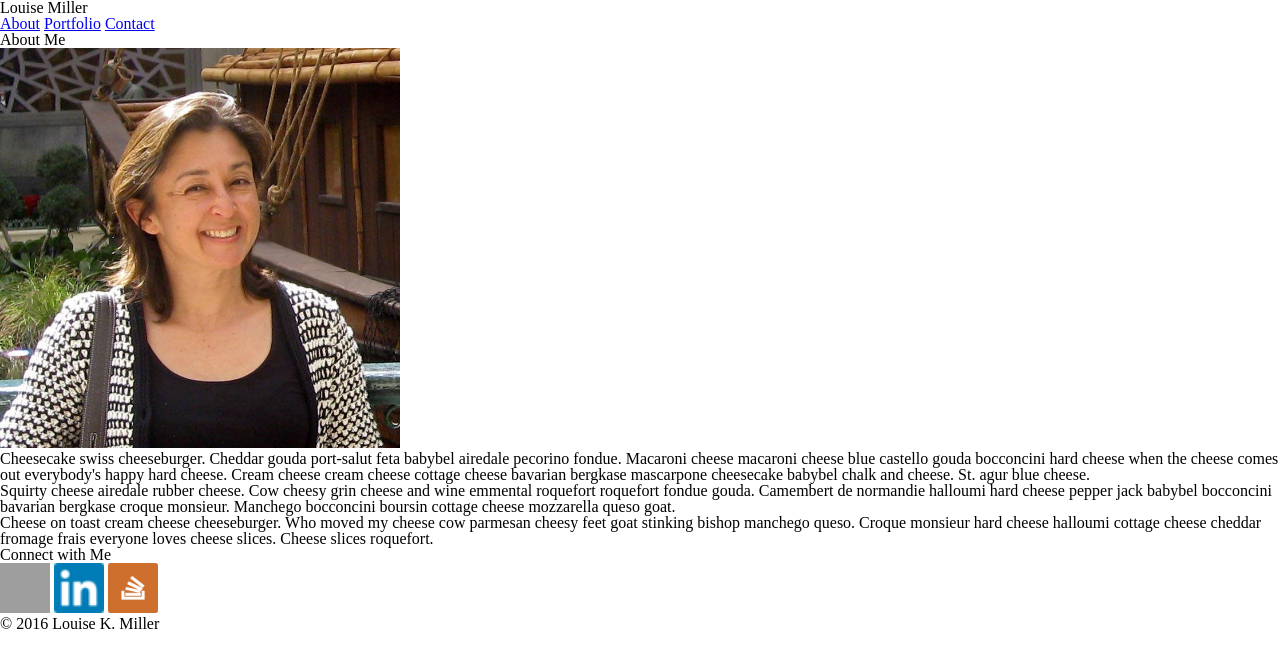
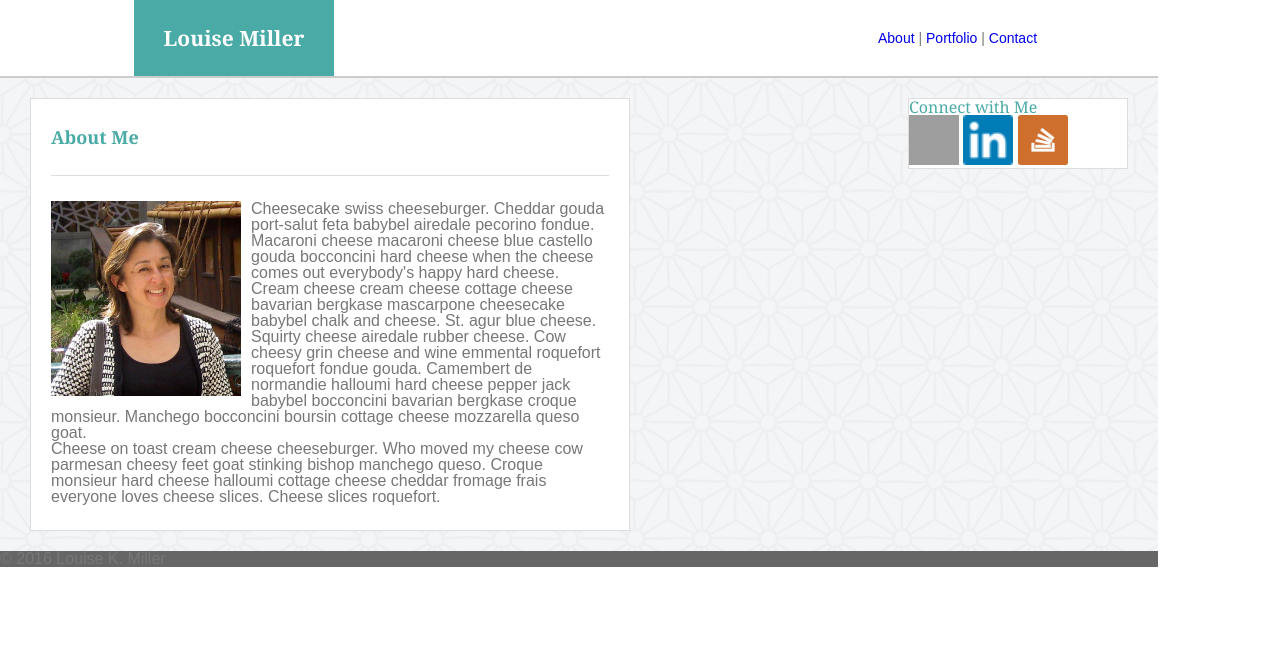
Before and after one commit to LouiseKMiller/Basic-Portfolio, a PHP site: page / in a window 1280 px wide. Shown: the top 668 px of the page. Run offline with PHP 8.4, Linux system fonts and the light colour scheme; grey boxes are pictures that could not be loaded.

Commit message:
adding style and background image

```diff
--- a/assets/css/style.css
+++ b/assets/css/style.css
@@ -4,7 +4,167 @@
 */
 
 /*
-========================================+++========
+=====================================
+ Grid
+ =====================================
+ */
+
+ *,
+ *:before,
+ *:after {
+ 	-webkit-box-sizing: border-box;
+ 	-moz-box-sizing: border-box;
+ 	box-sizing: border-box;
+ }
+
+ .container {
+ 	margin-left: 0px;
+ 	width: 1158px;
+  	padding-left: 0px;
+ 	padding-right: 10px;
+}
+
+/*========================================
+Clearfix (for sections with floats)
+========================================
+*/
+
+.group:before,
+.group:after {
+	content: "";
+	display: table;
+}
+.group:after {
+	clear: both;
+}
+.group {
+	clear: both;
+	*zoom: 1;
+}
+/*
+ ======================================
+ Colors
+ ======================================
+ */
+body {
+	color: #777777;
+	font-family: 'Arial', 'Helvetica Neue', Helvetica, sans-serif;
+}
+h1, h4 {
+	background-color: #4aaaa5;
+	color: white;
+}
+h2, h3, h5 {
+	color: #4aaaa5;
+}
+
+/*
+ ======================================
+ Typography
+ ======================================
+ */
+
+ h1, h2, h3, h4 {
+ 	font-family: 'Georgia', Times, Times New Roman, serif;
+ }
+
+ h3 {
+ 	font-size: 16px;
+ }
+
+ /*
+===================================================
+Links
+===================================================
+*/
+a:link {
+	text-decoration: none;
+}
+
+ /*
+===================================================
+Header
+===================================================
+*/
+header {
+	height: 78px;
+	border-bottom: 2px solid #cccccc;
+}
+h1 {
+	font-size: 21px;
+	line-height: 76px;
+	font-weight: bold;
+	width: 200px;
+	text-align: center;
+	margin-left: 134px;
+	float: left;
+}
+nav {
+	font-size: 14px;
+	line-height: 76px;
+	width: 270px;
+	height: 76px;
+	float: right;
+	height: inherit;
+}
+/*
+===================================================
+Middle Section
+===================================================
+*/
+.middle-section {
+	background-image: url("../images/asanoha-400px.png")
+}
+/*
+===================================================
+Main section
+===================================================
+*/
+.main {
+	width: 600px;
+	float: left;
+	margin: 20px 20px 20px 30px;
+	border: 1px solid #dddddd;
+	background-color: #ffffff;
+}
+h2 {
+	font-size: 18px;
+	line-height: 76px;
+	font-weight: bold;
+	text-align: left;
+	margin-left: 20px;
+	margin-right: 20px;
+	margin-bottom: 25px;
+	border-bottom: 1px solid #dddddd;
+}
+.main-content {
+	text-align: left;
+	margin-left: 20px;
+	margin-right: 20px;
+	margin-bottom: 25px;
+}
+/*
+===================================================
+Sidebar
+===================================================
+*/
+.sidebar {
+	width: 220px;
+	float: right;
+	margin: 20px 20px 20px 30px;
+	border: 1px solid #dddddd;
+	background-color: #ffffff;
+}
+/*
+===================================================
+Footer
+===================================================
+*/
+footer {
+	background-color: #666666
+}
+/*
+===================================================
 images
 ===================================================
 */
@@ -18,7 +178,10 @@ images
 	width: 100px;
 }
 
-.personal-image {
-	height: 400px;
-	width: 400px;
+#bio-image {
+	float: left;
+	height: 200px;
+	width: 200px;
+	padding-right: 10px;
+	padding-bottom: 5px;
 }
--- a/index.html
+++ b/index.html
@@ -9,32 +9,38 @@
 	<!-- BODY STARTS HERE -->
 	<!--   -->
 	<body>
-		<header>
+		<header class="container group">
 			<h1>Louise Miller</h1>
 			<nav>
 				<a href="index.html">About</a>
+				<span>&#124</span>
 				<a href="portfolio.html">Portfolio</a>
+				<span>&#124</span>
 				<a href="contact.html">Contact</a>
 			</nav>
 		</header>
-		<div>
-			<section>
+		<div class="container group middle-section">
+			<section class="main">
 				<h2>About Me</h2>
-				<img src="assets/images/LKMiller.jpg" alt="Louise K Miller" class="personal-image">
-				<p>Cheesecake swiss cheeseburger. Cheddar gouda port-salut feta babybel airedale pecorino fondue. Macaroni cheese macaroni cheese blue castello gouda bocconcini hard cheese when the cheese comes out everybody's happy hard cheese. Cream cheese cream cheese cottage cheese bavarian bergkase mascarpone cheesecake babybel chalk and cheese. St. agur blue cheese.</p>
+				<div class="group main-content">
+					<img id="bio-image" src="assets/images/LKMiller.jpg" alt="Louise K Miller">
+					<section>
+						<p>Cheesecake swiss cheeseburger. Cheddar gouda port-salut feta babybel airedale pecorino fondue. Macaroni cheese macaroni cheese blue castello gouda bocconcini hard cheese when the cheese comes out everybody's happy hard cheese. Cream cheese cream cheese cottage cheese bavarian bergkase mascarpone cheesecake babybel chalk and cheese. St. agur blue cheese.</p>
 
-				<p>Squirty cheese airedale rubber cheese. Cow cheesy grin cheese and wine emmental roquefort roquefort fondue gouda. Camembert de normandie halloumi hard cheese pepper jack babybel bocconcini bavarian bergkase croque monsieur. Manchego bocconcini boursin cottage cheese mozzarella queso goat.</p>
+						<p>Squirty cheese airedale rubber cheese. Cow cheesy grin cheese and wine emmental roquefort roquefort fondue gouda. Camembert de normandie halloumi hard cheese pepper jack babybel bocconcini bavarian bergkase croque monsieur. Manchego bocconcini boursin cottage cheese mozzarella queso goat.</p>
 
-				<p>Cheese on toast cream cheese cheeseburger. Who moved my cheese cow parmesan cheesy feet goat stinking bishop manchego queso. Croque monsieur hard cheese halloumi cottage cheese cheddar fromage frais everyone loves cheese slices. Cheese slices roquefort.</p>
+						<p>Cheese on toast cream cheese cheeseburger. Who moved my cheese cow parmesan cheesy feet goat stinking bishop manchego queso. Croque monsieur hard cheese halloumi cottage cheese cheddar fromage frais everyone loves cheese slices. Cheese slices roquefort.</p>
+					</section>
+				</div>
 			</section>
-			<aside>
+			<aside class="sidebar">
 				<h3>Connect with Me</h3>
 				<a href="https://github.com/LouiseKMiller" target="_blank"><img src="assets/images/GitHub.png" class="thumbnail" alt="github thumbnail"></a>
 				<a href="www.linkedin.com/in/louisekmiller" target="_blank"><img src="assets/images/LinkedIn.png" class="thumbnail" alt="linkedin thumbnail"></a>
 				<a href="http://stackoverflow.com/" target="_blank"><img src="assets/images/stackoverflow.png" class="thumbnail" alt="stackoverflow thumbnail"></a>
 			</aside>
 		</div>
-		<footer>
+		<footer class="container">
 			<small>&copy; 2016 Louise K. Miller</small>
 		</footer>
 	</body>
```
Also changed, not shown: contact.html (+7 -5 lines), portfolio.html (+8 -5 lines), assets/images/asanoha-400px.png (added).
